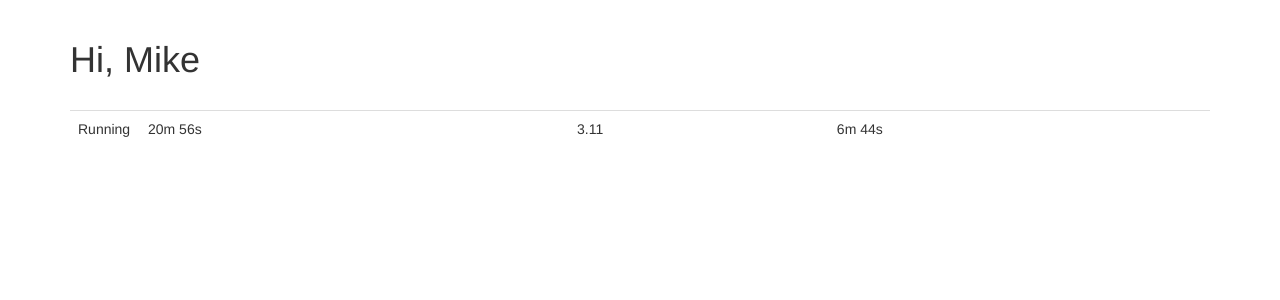
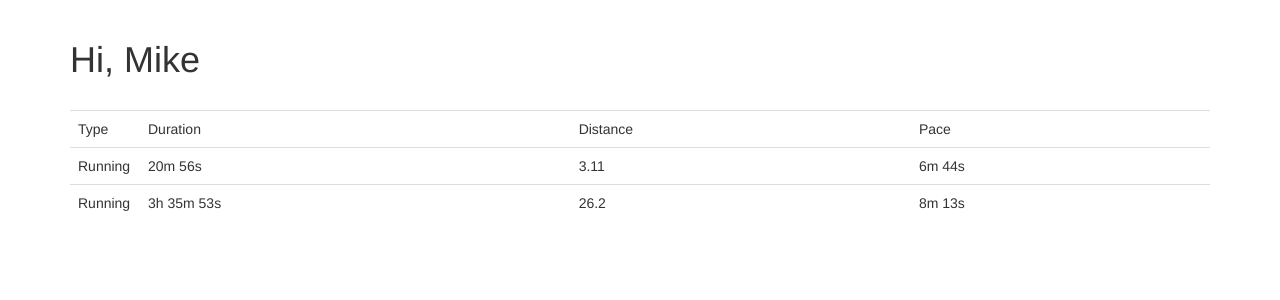
Before and after one commit to mbromberek/personal_site, a Flask app: page / in a window 1280 px wide. Shown: the part 52-352 px from the top of the page. Run offline with Flask 2, Linux system fonts and the light colour scheme; some libraries are stand-ins or nearby versions.

Commit message:
Setup _workout.html to include the header and loop through the workouts

```diff
--- a/app/main/routes.py
+++ b/app/main/routes.py
@@ -18,7 +18,7 @@ from app.main import bp
 @bp.route('/index')
 def index():
     user = {'displayname': 'Mike'}
-    workouts = [{'type':'Running', 'duration':'20m 56s', 'distance': '3.11', 'pace': '6m 44s'}]
+    workouts = [{'type':'Running', 'duration':'20m 56s', 'distance': '3.11', 'pace': '6m 44s'}, {'type':'Running', 'duration':'3h 35m 53s', 'distance': '26.2', 'pace': '8m 13s'}]
     result = '''
 <html>
     <head>
--- a/app/templates/_workout.html
+++ b/app/templates/_workout.html
@@ -1,3 +1,19 @@
+        <tr>
+            <td>
+                Type
+            </td>
+            <td>
+                Duration
+            </td>
+            <td>
+                Distance
+            </td>
+            <td>
+                Pace
+            </td>
+        </tr>
+{% for workout in workouts %}
+        <tr>
             <td width="70px">
                 {{ workout.type }}
             </td>
@@ -10,3 +26,5 @@
             <td>
                 {{ workout.pace }}
             </td>
+        </tr>
+{% endfor %}
--- a/app/templates/index.html
+++ b/app/templates/index.html
@@ -4,11 +4,7 @@
     <h1>Hi, {{ user.displayname }}</h1>
     <br>
     <table class="table table-hover">
-        <tr>
-    {% for workout in workouts %}
-        {% include '_workout.html' %}
-    {% endfor %}
-        </tr>
+    {% include '_workout.html' %}
     </table>
 
 {% endblock %}
```
Lines whose indentation alone changed are shown as unchanged.
